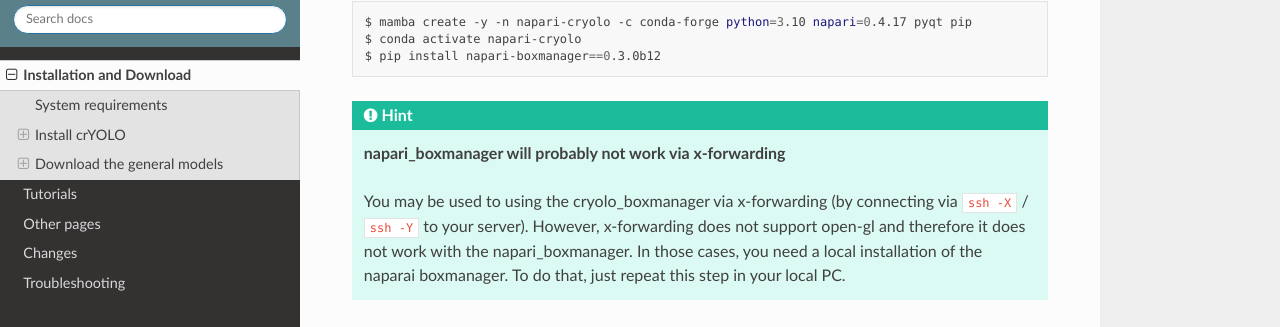
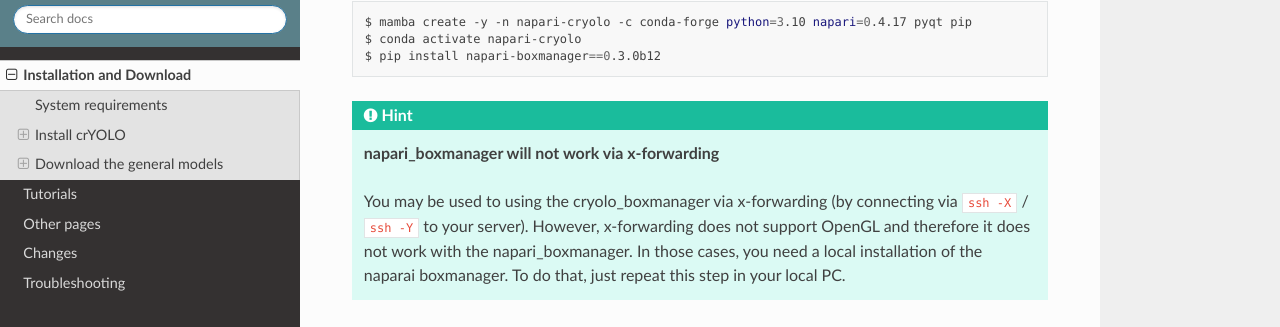
Before and after one commit to MPI-Dortmund/cryolo, a Sphinx documentation site: the page built from source/installation.rst, in a window 1280 px wide and 900 px high, scrolled down 2800 px. Shown: the part 114-441 px from the top of the window. Built offline with Sphinx 7.4.7 and the Read the Docs theme 2.0.0, drawn with Linux system fonts in a browser that asks for light colours.

Commit message:
fix typos

```diff
--- a/source/installation.rst
+++ b/source/installation.rst
@@ -127,9 +127,9 @@ This step creates an environment for napari and installs the boxmanger plugin in
 
 .. hint::
 
-    **napari_boxmanager will probably not work via x-forwarding**
+    **napari_boxmanager will not work via x-forwarding**
 
-    You may be used to using the cryolo_boxmanager via x-forwarding (by connecting via ``ssh -X`` / ``ssh -Y`` to your server). However, x-forwarding does not support open-gl and therefore it does not work with the napari_boxmanager. In those cases, you need a local installation of the naparai boxmanager. To do that, just repeat this step in your local PC.
+    You may be used to using the cryolo_boxmanager via x-forwarding (by connecting via ``ssh -X`` / ``ssh -Y`` to your server). However, x-forwarding does not support OpenGL and therefore it does not work with the napari_boxmanager. In those cases, you need a local installation of the naparai boxmanager. To do that, just repeat this step in your local PC.
 
 
 3. Link napari
```
